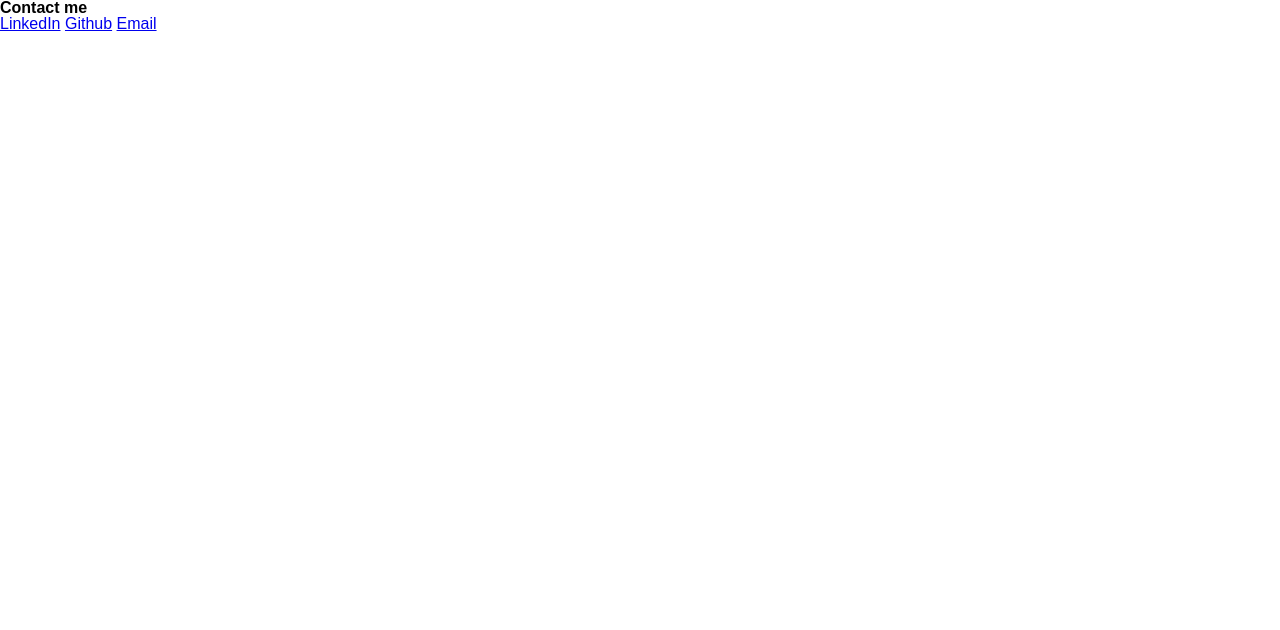
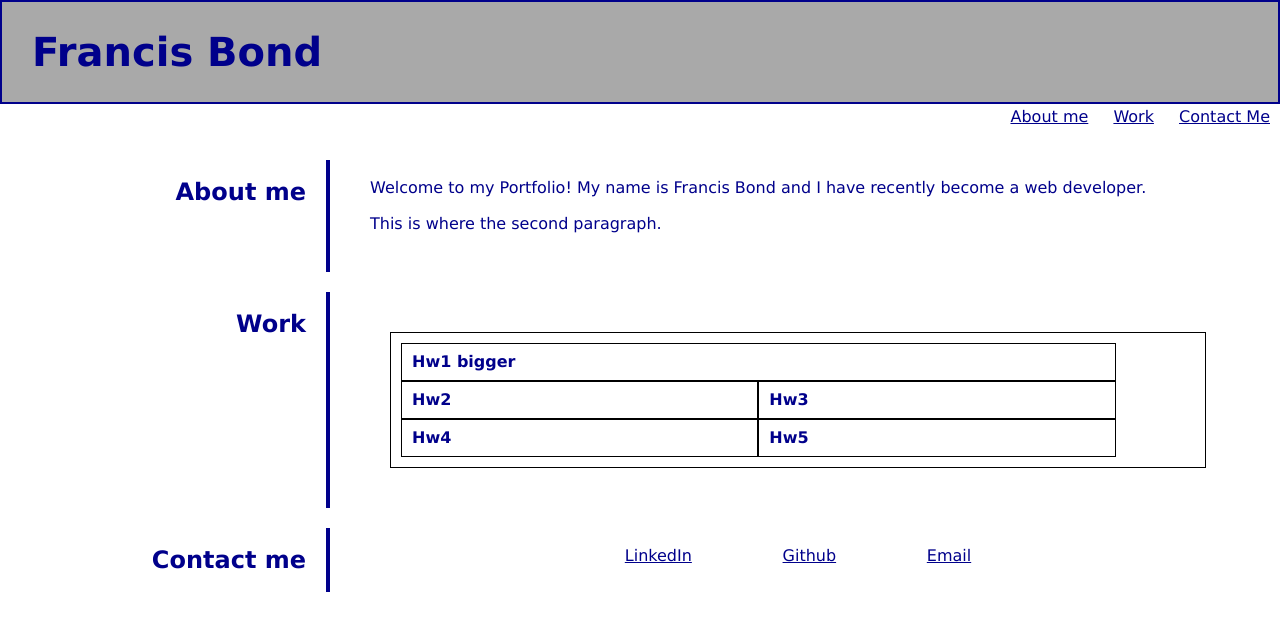
Before and after one commit to francis-bond/portfolio1, a plain HTML site: page index.html in a window 1280 px wide. Drawn offline with Linux system fonts and the light colour scheme; files that its build step writes are made by us from their sources.

Commit message:
Added most of the html structure and some css

```diff
--- a/Assets/css/style.css
+++ b/Assets/css/style.css
@@ -0,0 +1,87 @@
+* {
+    font-family: Verdana, Geneva, Tahoma, sans-serif;
+    color: darkblue;
+    background-color: white;
+}
+
+header {
+    color: darkblue;
+    margin: 0px 0px 30px 0px;
+}
+
+h1 {
+    font-size: 2.5rem;
+    background-color: darkgray;
+    border: 2px solid darkblue;
+    padding: 30px;
+}
+
+h2 {
+    text-align:right;
+    font-size: 1.5rem;
+}
+
+p {
+    margin-bottom: 20px;
+}
+
+.flex {
+    display: flex;
+}
+
+.flex > div {
+    margin: 0px 10px 20px 10px;
+    padding: 20px;
+}
+
+.side {
+    border-right: 4px solid darkblue;
+    width: 25%;
+}
+
+.right {
+    width: 70%;
+}
+
+ul {
+    list-style-type: none;
+    text-align: right;
+}
+
+li {
+    display: inline-block;
+    margin: 5px 10px;
+}
+
+footer li {
+    margin: 0 5%;
+    background-color: darkorange;
+}
+
+footer ul {
+    text-align: center;
+}
+
+.projects div {
+    border: 1px solid black;
+    padding: 10px;
+    display: flex;
+}
+
+.projects {
+    width: 70%;
+}
+
+.smallbox {
+    display: flex;
+    flex-wrap: wrap;
+    margin: 20px
+}
+
+.box1 {
+    width: 90%;
+}
+
+.box {
+    width: 45%;
+}
--- a/index.html
+++ b/index.html
@@ -4,25 +4,74 @@
         <meta charset="UTF-8" />
         <meta name="viewport" content="width=device-width, initial-scale=1.0" />
         <title>Francis Bond Portfolio</title>
-        <link rel="stylesheet" href="reset.css" />
-        <link rel="stylesheet" href="style.css" />
+        <link rel="stylesheet" type="text/css" href="./Assets/css/reset.css"/>
+        <link rel="stylesheet" type="text/css" href="./Assets/css/style.css"/>
     </head>
 
     <body>
         <header>
-
+            <h1>Francis Bond</h1>
+            <nav>
+                <ul>
+                    <li><a href="#About me">About me</a></li>
+                    <li><a href="#Work">Work</a></li>
+                    <li><a href="#Contact me">Contact Me</a></li>
+                </ul>
+            </nav>
         </header>
 
         <main>
+            <section class="flex">
+                <div class="side">
+                    <h2>About me</h2>
+                </div>
+                <div class="right">
+                    <p>Welcome to my Portfolio! My name is Francis Bond and I have recently become a web developer.</p>
+                    <p>This is where the second paragraph.</p>
+                </div>
+            </section>
 
+            <section class="flex">
+                <div class="side">
+                    <h2>Work</h2>
+                </div>
+                <div class="projects">
+                    <div class="smallbox">
+                        <div class="box1">
+                            <h3>Hw1 bigger</h3>
+                        </div>
+                        <div class="box">
+                            <h3>Hw2</h3>
+                        </div>
+                        <div class="box">
+                            <h3>Hw3</h3>
+                        </div>
+                        <div class="box">
+                            <h3>Hw4</h3>
+                        </div>
+                        <div class="box">
+                            <h3>Hw5</h3>
+                        </div>
+                    </div>
+                </div>
+            </section>
         </main>
 
         <footer>
-            <h2>Contact me</h2>
-            <a href="https://www.linkedin.com/in/francis-bond-839952164/">LinkedIn</a>
-            <a href="https://github.com/francis-bond">Github</a>
-            <!-- Add css to links to match their actual colors and fonts -->
-            <a href="mailto:francisbond1996@gmail.com">Email</a>
+            <section class="flex">
+                <div class="side">
+                    <h2>Contact me</h2>
+                </div>
+                <div class="right">
+                    <ul>
+                        <li><a href="https://www.linkedin.com/in/francis-bond-839952164/" target="blank">LinkedIn</a></li>
+                        <li><a href="https://github.com/francis-bond" target="_blank">Github</a></li>
+                        <!-- Add css to links to match their actual colors and fonts -->
+                        <li><a href="mailto:francisbond1996@gmail.com">Email</a></li>
+                    </ul>
+                </div>
+            </section>
         </footer>
+
     </body>
 </html>
```
